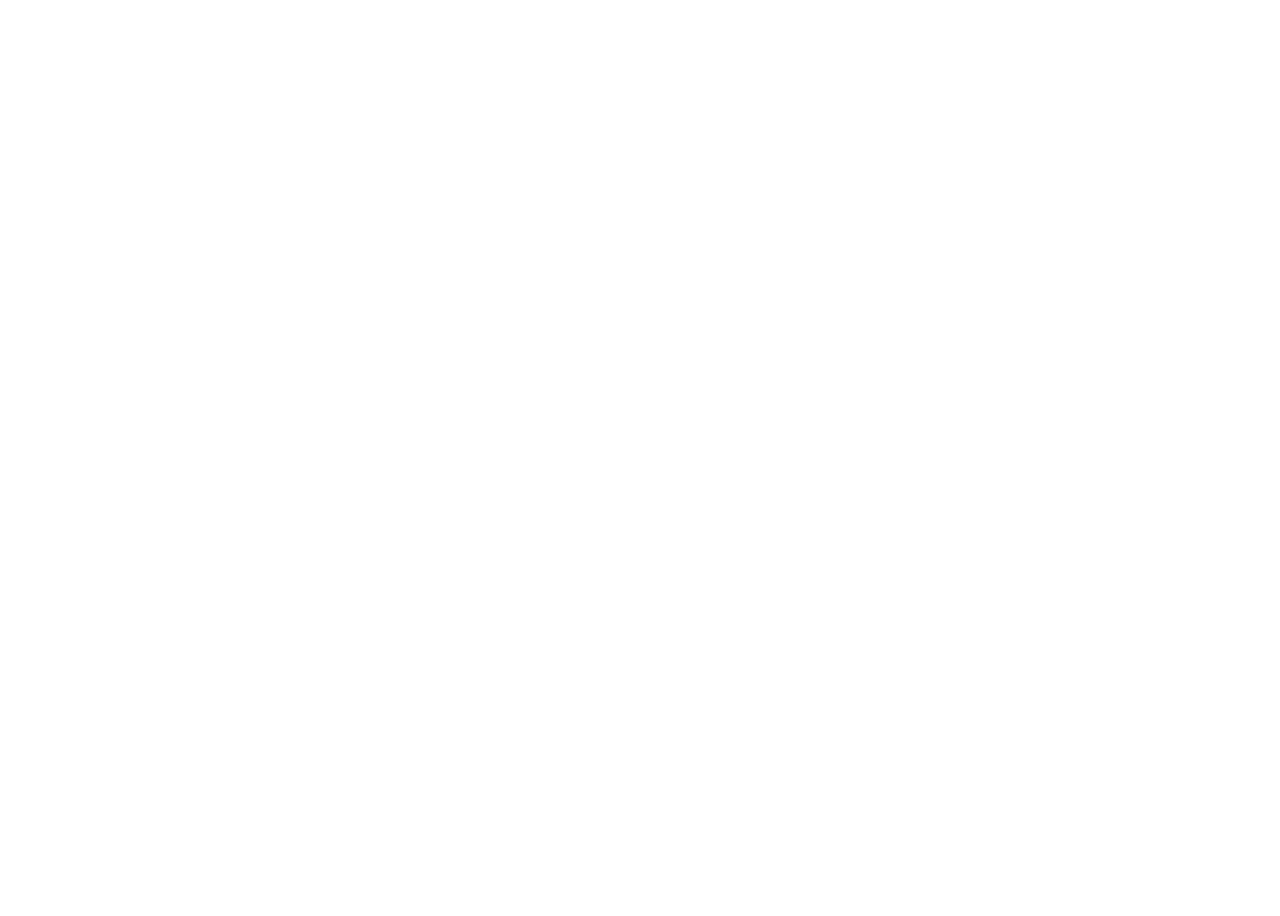
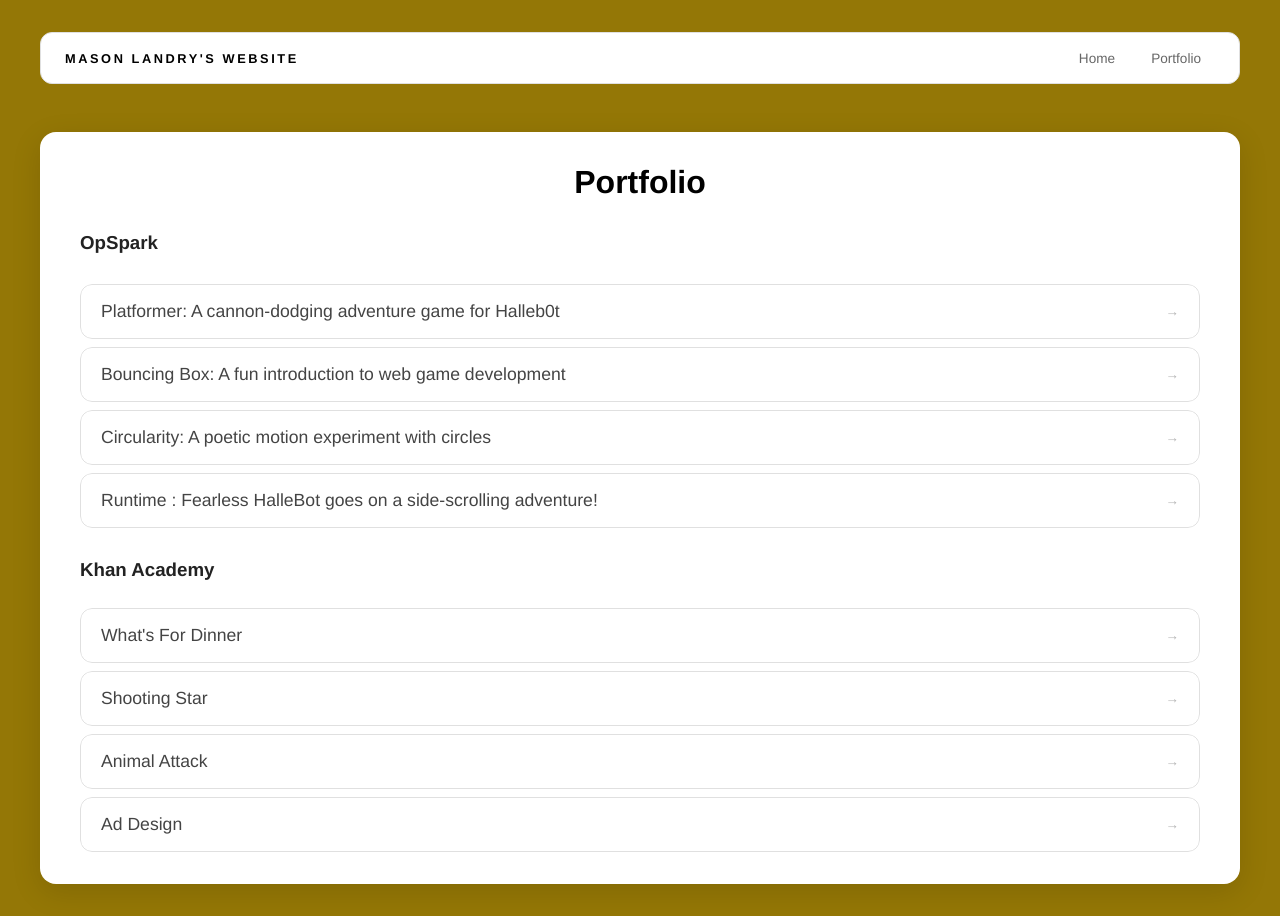
Before and after one commit to masonlandry/masonlandry.github.io, a plain HTML site: page portfolio.html in a window 1280 px wide. Before the commit the page ends 800 px from the top, so only its background shows below. Drawn offline with Linux system fonts and the light colour scheme.

Commit message:
saved image

```diff
--- a/fsd-projects/platformer/platformer.js
+++ b/fsd-projects/platformer/platformer.js
@@ -27,11 +27,12 @@
     //////////////////////////////////
 
     // TODO 1 - Enable the Grid
-    // toggleGrid();
+    toggleGrid();
 
 
     // TODO 2 - Create Platforms
-
+    createPlatform(0, 0, 0, 0);
+    createPlatform(130, 600, 500, 50, "red");
 
 
 
--- a/index.html
+++ b/index.html
@@ -1,5 +1,25 @@
 <!DOCTYPE html>
 <html>
+
+<head>
+
+  <title>Mason's Website</title>
+    <link rel="stylesheet" href="style.css" />
+</head>
+<body>
+ <div id="all-contents">
+  <nav>
+    <h1>Mason Landry's Website</h1>
+    <ul id="nav-ul">
+      <li class="nav-li"><a href="index.html">Home</a></li>
+      <li class="nav-li"><a href="portfolio.html">Portfolio</a></li>
+    </ul>
+  </nav>
+  <main>
+
+<div class="sidebar">
+  <img class="sidebar-img" src="images/profilepic.jpg" alt="My image">
+</div>
 
 <div class="content">
   <h2>Mason Landry</h2>
@@ -12,23 +32,8 @@
       <li>Sleeping</li>
     </ul>
 </div>
-
-<head>
-
-  <title>Mason's Website</title>
-    <link rel="stylesheet" href="style.css" />
-</head>
-
-<body>
-  <!-- All content goes here -->
-  <div id="all-contents">
-
-
-  </div>
+</div>
+</main>
+</div>
 </body>
-
-<div class="sidebar">
-  <img class="sidebar-img" src="images/profilepic.jpg" alt="My image">
-</div>
-
 </html>
--- a/portfolio.html
+++ b/portfolio.html
@@ -0,0 +1,63 @@
+<!DOCTYPE html>
+<html>
+
+<head>
+
+  <title>Mason's Website</title>
+    <link rel="stylesheet" href="style.css" />
+</head>
+<body>
+ <div id="all-contents">
+  <nav>
+    <h1>Mason Landry's Website</h1>
+    <ul id="nav-ul">
+      <li class="nav-li"><a href="index.html">Home</a></li>
+      <li class="nav-li"><a href="portfolio.html">Portfolio</a></li>
+    </ul>
+  </nav>
+  <main class="portfolio-main">
+ <div class="portfolio-box">
+
+
+
+      <div class="content">
+        <h1>Portfolio</h1>
+
+        <h3>OpSpark</h3>
+
+
+        <ul class = "portfolio" id = "opspark">
+          <li>
+            <a href="fsd-projects/platformer/" target = "_blank">Platformer: A cannon-dodging adventure game for Halleb0t</a>
+          </li>
+          <li>
+            <a href="fsd-projects/bouncing-box/" target = "_blank">Bouncing Box: A fun introduction to web game development</a>
+          </li>
+          <li>
+            <a href="fsd-projects/circularity/" target = "_blank">Circularity: A poetic motion experiment with circles</a>
+          </li>
+          <li>
+          <a href="fsd-projects/runtime/" target = "_blank">Runtime : Fearless HalleBot goes on a side-scrolling adventure!</a>
+          </li>
+        </ul>
+        <ul class = "portfolio" id = "khan">
+          <h3>Khan Academy</h3>
+          <li>
+            <a href="https://www.khanacademy.org/computer-programming/whats-for-dinner-chicken-and-beans-and-rice/5277941845311488" target = "_blank">What's For Dinner</a>
+          </li>
+          <li>
+            <a href="https://www.khanacademy.org/computer-programming/wahtikjrjutiotijiy/4596319932235776" target = "_blank">Shooting Star</a>
+          </li>
+          <li>
+            <a href="https://www.khanacademy.org/computer-programming/dog-eats-you/6665114226114560" target = "_blank">Animal Attack</a>
+          </li>
+          <li>
+          <a href="https://www.khanacademy.org/computer-programming/spin-off-of-project-ad-design/5019805519560704" target = "_blank">Ad Design</a>
+          </li>
+        </ul>
+      </div>
+
+</main>
+</div>
+</body>
+</html>
--- a/style.css
+++ b/style.css
@@ -131,3 +131,139 @@
   transform: translateY(-4px);
   box-shadow: 0 16px 40px rgba(0, 0, 0, 0.18);
 }
+
+.sidebar-img {
+  width: 100%;
+  max-width: 760px;
+  aspect-ratio: 3 / 4;
+  object-fit: cover;
+  display: block;
+  border-radius: 24px;
+  box-shadow: 0 8px 30px rgba(0, 0, 0, 0.12);
+}
+
+nav {
+  display: flex;
+  justify-content: space-between;
+  align-items: center;
+  margin-bottom: 48px;
+  padding: 16px 24px;
+  background: #fff;
+  border: 1px solid #e0e0e0;
+  border-radius: 12px;
+}
+
+nav h1 {
+  margin: 0;
+  font-size: 0.8rem;
+  font-weight: 700;
+  text-transform: uppercase;
+  letter-spacing: 0.2em;
+  color: #000;
+}
+
+#nav-ul {
+  list-style: none;
+  display: flex;
+  gap: 8px;
+  margin: 0;
+  padding: 0;
+}
+
+.nav-li a {
+  color: #666;
+  text-decoration: none;
+  font-size: 0.85rem;
+  font-weight: 500;
+  padding: 6px 14px;
+  border-radius: 8px;
+  transition:
+    background 0.25s ease,
+    color 0.25s ease;
+}
+
+.nav-li a:hover {
+  background: #000;
+  color: #fff;
+}
+
+/* Portfolio styles */
+.content h1 {
+  color: black;
+}
+
+.portfolio {
+  list-style: none;
+  margin: 0;
+  padding: 0;
+  width: 100%;
+  display: flex;
+  flex-direction: column;
+  gap: 8px;
+}
+
+.portfolio li {
+  border-radius: 12px;
+  overflow: hidden;
+}
+
+.portfolio a {
+  display: flex;
+  justify-content: space-between;
+  align-items: center;
+  text-decoration: none;
+  color: #444;
+  padding: 16px 20px;
+  font-size: 1.1rem;
+  font-weight: 500;
+  background: #fff;
+  border: 1px solid #e0e0e0;
+  border-radius: 12px;
+  transition: background 0.25s ease, color 0.25s ease, transform 0.25s ease;
+}
+
+.portfolio a:hover {
+  background: #000;
+  color: #fff;
+  transform: translateX(4px);
+}
+
+.portfolio a::after {
+  content: "->";
+  font-size: 0.85rem;
+  opacity: 0.4;
+  transition: opacity 0.25s ease;
+  white-space: nowrap;
+}
+
+.portfolio a:hover::after {
+  opacity: 1;
+}
+
+.portfolio-main {
+  display: block;
+  min-height: auto;
+}
+
+.portfolio-box {
+  background: #ffffff;
+  padding: 32px 40px;
+  border-radius: 16px;
+  box-shadow: 0 8px 30px rgba(0, 0, 0, 0.12);
+  width: 100%;
+}
+
+.portfolio-main {
+  display: block;
+  min-height: auto;
+}
+
+.portfolio-box h1 {
+  text-align: center;
+  width: 100%;
+  margin: 0;
+}
+
+.portfolio a::after {
+  content: "→";
+}
```
Also changed, not shown: images/profilepic.jpg.
